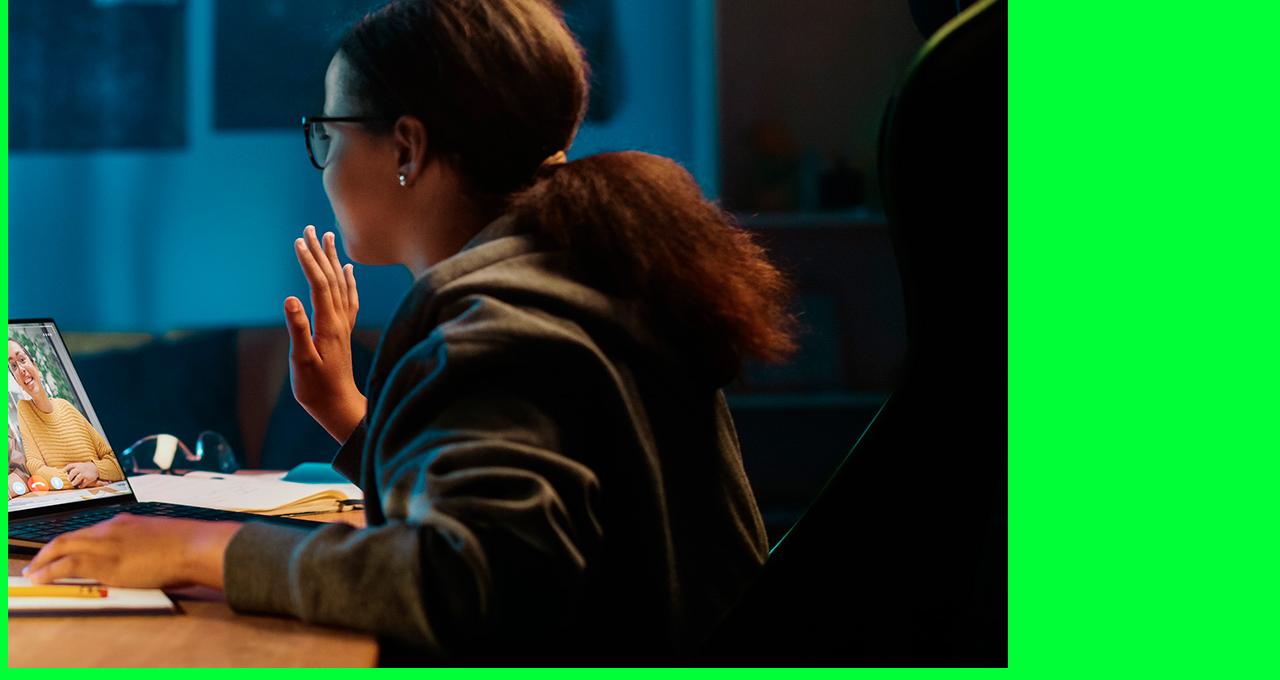
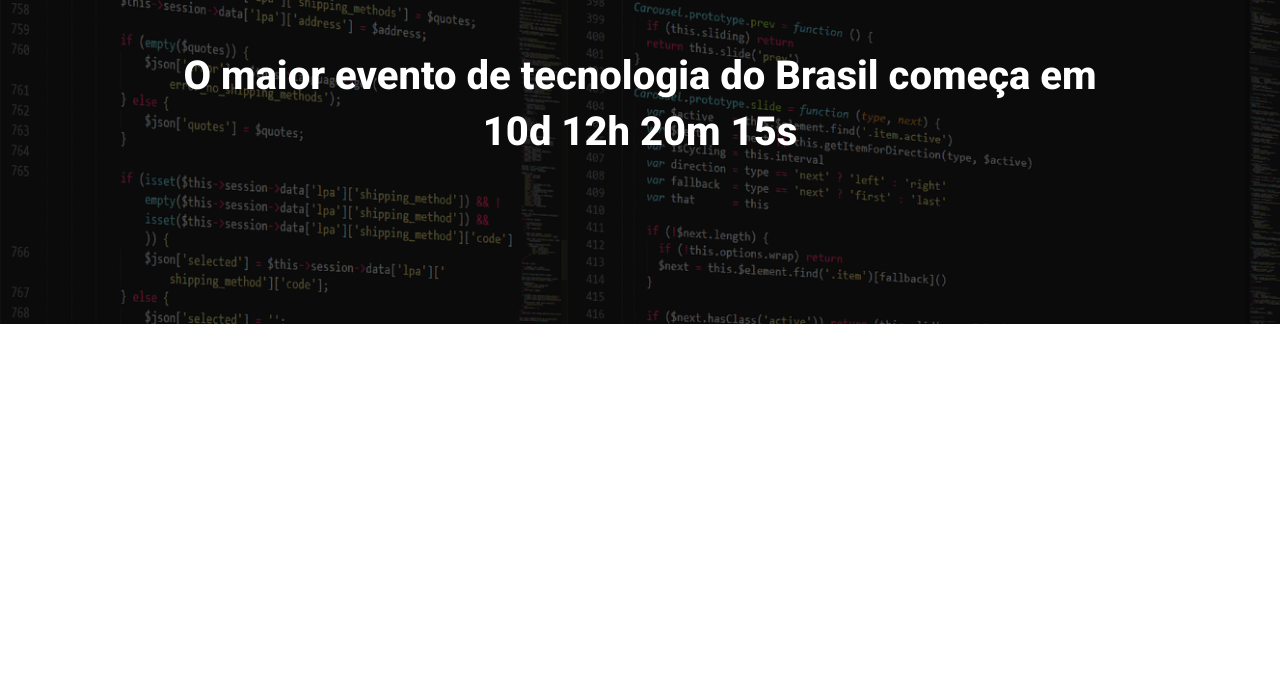
Before and after one commit to DaniloMachuca/ebac_talks, a website built with Parcel: page src/index.html in a window 1280 px wide. Shown: the part 160-840 px from the top of the page. After the commit the page ends 800 px from the top, so only its background shows below. Built offline with nearby package versions, Linux system fonts and the light colour scheme.

Commit message:
criando o hero

```diff
--- a/src/index.html
+++ b/src/index.html
@@ -1,14 +1,27 @@
 <!DOCTYPE html>
-<html lang="en">
+<html lang="pt-br">
   <head>
     <meta charset="UTF-8" />
     <meta name="viewport" content="width=device-width, initial-scale=1.0" />
-    <title>Document</title>
+    <title>Ebac Tech Talks</title>
+    <link rel="preconnect" href="https://fonts.googleapis.com" />
+    <link rel="preconnect" href="https://fonts.gstatic.com" crossorigin />
+    <link
+      href="https://fonts.googleapis.com/css2?family=Roboto:ital,wght@0,100..900;1,100..900&display=swap"
+      rel="stylesheet"
+    />
     <link rel="stylesheet" href="styles/main.scss" />
   </head>
   <body>
-    <h1>Olá</h1>
-    <img src="./images/backend.png" alt="" />
+    <header class="hero">
+      <div class="container">
+        <img class="hero__logo" src="./images/ebac_logo.svg" alt="EBAC" />
+        <p class="hero__text">
+          O maior evento de tecnologia do Brasil começa em 10d 12h 20m 15s
+        </p>
+      </div>
+    </header>
+
     <script src="scripts/main.js"></script>
   </body>
 </html>
--- /dev/null
+++ b/src/styles/_hero.scss
@@ -0,0 +1,53 @@
+.hero {
+  padding-top: 64px;
+  padding-bottom: 100px;
+  background-image: url(../images/fundo.png);
+  background-repeat: no-repeat;
+  background-size: cover;
+  position: relative;
+
+  .container {
+    position: relative;
+  }
+
+  &::before {
+    position: absolute;
+    top: 0;
+    left: 0;
+    width: 100%;
+    height: 100%;
+    background-color: #000;
+    content: " ";
+    opacity: 0.6;
+  }
+
+  &__text {
+    margin-top: 64px;
+    margin-bottom: 64px;
+    font-size: 40px;
+    line-height: 56px;
+    color: #fff;
+    font-weight: 800;
+    text-align: center;
+  }
+
+  &__logo {
+    margin: 0 auto;
+    height: 80px;
+    display: block;
+  }
+
+  @media (max-width: 640px) {
+    padding: 40px 0;
+
+    &__logo {
+      height: 40px;
+    }
+
+    &__text {
+      font-size: 22px;
+      line-height: 24px;
+      margin: 24px 0;
+    }
+  }
+}
--- a/src/styles/main.scss
+++ b/src/styles/main.scss
@@ -1,3 +1,23 @@
-body {
-  background-color: rgb(0, 255, 55);
+@use "hero";
+
+* {
+  margin: 0;
+  padding: 0;
+  box-sizing: border-box;
+  font-family: "Roboto", sans-serif;
+  color: #fff;
 }
+
+.container {
+  max-width: 960px;
+  width: 100%;
+  margin: 0 auto;
+
+  @media (max-width: 640px) {
+    max-width: 80%;
+  }
+
+  @media (max-width: 1024px) {
+    max-width: 90%;
+  }
+}
```
